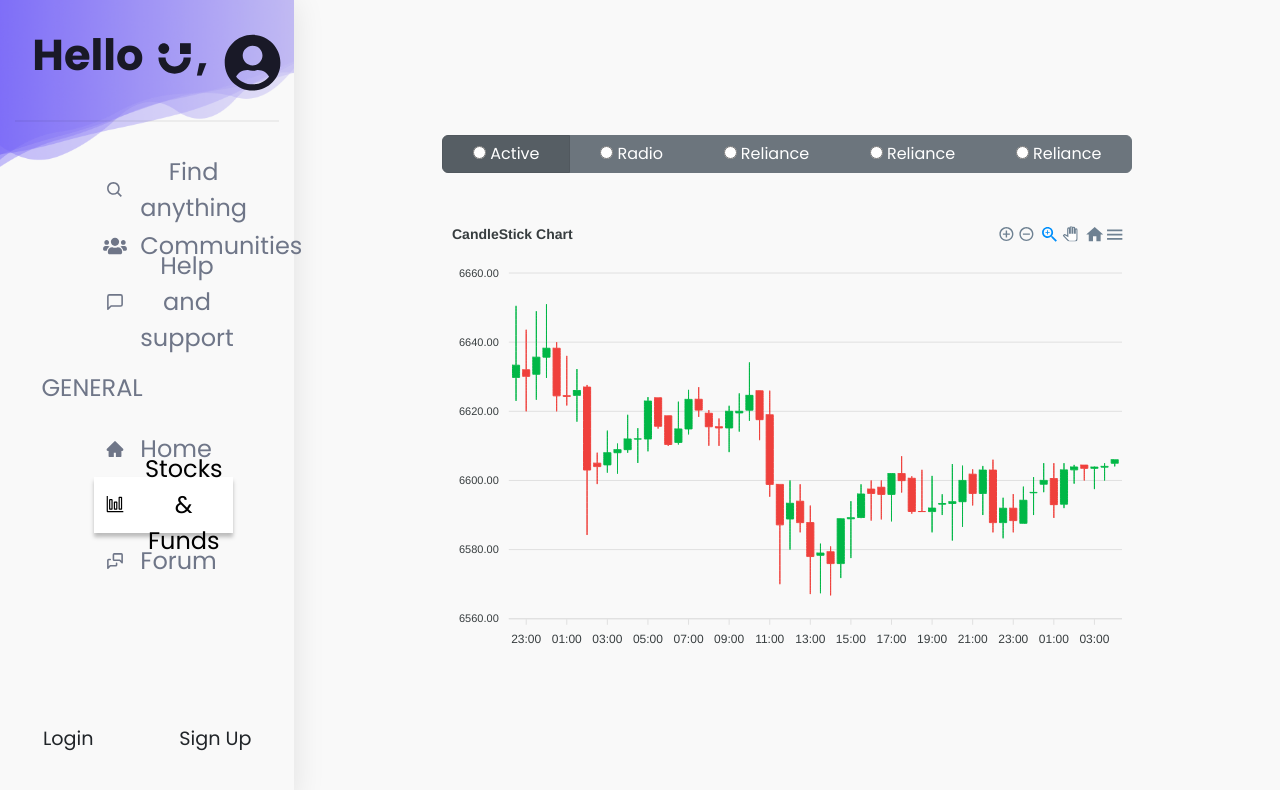
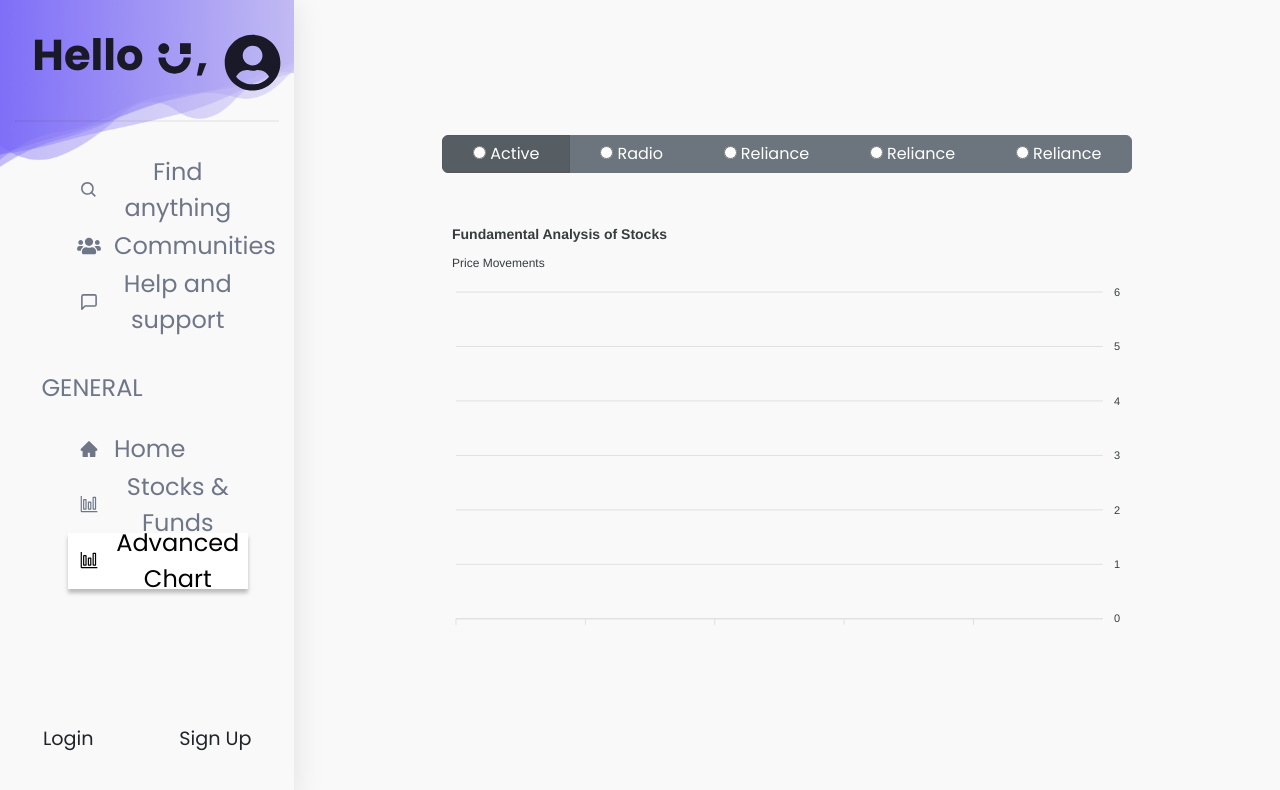
Before and after one commit to ArnavPrakash/TradeStation, a React (Create React App) app: page /Homepage/graph in a window 1280 px wide. Shown: the top 790 px of the page. Built offline with nearby package versions, Linux system fonts and the light colour scheme.

Commit message:
conflicts resolved plus graph data dynamic

```diff
--- a/src/App.js
+++ b/src/App.js
@@ -3,6 +3,7 @@ import { BrowserRouter, Routes, Route, Navigate } from 'react-router-dom'
 import Graph from './componants/graph.jsx';
 import Routed from './Router';
 import { useEffect, useState } from 'react';
+import ComponentPart from '../src/componants/ComponentPart'
 import Areagraph from './componants/Areagraph';
 
 function App() {
@@ -20,6 +21,7 @@ function App() {
         <Route exact path="/" element={<Navigate exact to="/Homepage" />} />
 				<Route exact path="/Homepage" element={<Routed/>} >
 					<Route path="/Homepage/graph" element={<Graph/>} />
+					<Route path="/Homepage/stocks" element={<ComponentPart/>} />
 			  </Route>
         </Routes>
 			</BrowserRouter>
--- a/src/Router.jsx
+++ b/src/Router.jsx
@@ -10,7 +10,7 @@ import {AiFillHome} from 'react-icons/ai';
 import {VscGraph} from 'react-icons/vsc';
 import {MdOutlineForum} from 'react-icons/md';
 import {TbMessages} from 'react-icons/tb';
-import ComponentPart from '../src/componants/ComponentPart'
+
 
 function Routed() {
     const location = useLocation();
@@ -52,15 +52,15 @@ function Routed() {
                             }} >
                                 <div><AiFillHome/> Home</div>
                             </button>
+                            <button className={window.location.pathname.startsWith("/Homepage/stocks") ? 'nav-button active' : 'nav-button'} onClick={() => {
+                                navigate("/Homepage/stocks")
+                            }}>
+                                <div><VscGraph/>Stocks & Funds</div>
+                            </button>
                             <button className={window.location.pathname.startsWith("/Homepage/graph") ? 'nav-button active' : 'nav-button'} onClick={() => {
                                 navigate("/Homepage/graph")
                             }}>
-                                <div><VscGraph/> Stocks & Funds</div>
-                            </button>
-                            <button className={window.location.pathname.startsWith("/session/issuemanagement") ? 'nav-button active' : 'nav-button'} onClick={() => {
-                                // navigate("/session/issuemanagement")
-                            }}>
-                                <div><TbMessages/>Forum</div>
+                                <div><VscGraph/>Advanced Chart</div>
                             </button>
                             </div>
                         </div>
--- a/src/componants/graph.jsx
+++ b/src/componants/graph.jsx
@@ -3,269 +3,332 @@ import React, { Component } from 'react';
 import Chart from 'react-apexcharts'
 import * as ReactDOM from "react-dom";
 import './css/graph.css'
+import { useState, useEffect } from "react";
 
 
 function Graph() {
+  const [data,setdata] = useState([])
+  // useEffect(() => {
+  //   setTimeout(() => {
+  //     setdata([
+  //       [1327359600000,30.95],
+  //       [1327446000000,31.34],
+  //       [1327532400000,31.18],
+  //       [1327618800000,31.05],
+  //       [1327878000000,31.00],
+  //       [1327964400000,30.95],
+  //       [1328050800000,31.24],
+  //       [1328137200000,31.29],
+  //       [1328223600000,31.85],
+  //       [1328482800000,31.86],
+  //       [1328569200000,32.28],
+  //       [1328655600000,32.10],
+  //       [1328742000000,32.65],
+  //       [1328828400000,32.21],
+  //       [1329087600000,32.35],
+  //       [1329174000000,32.44],
+  //       [1329260400000,32.46],
+  //       [1329346800000,32.86],
+  //       [1329433200000,32.75],
+  //       [1329778800000,32.54],
+  //       [1329865200000,32.33],
+  //       [1329951600000,32.97],
+  //       [1330038000000,33.41],
+  //       [1330297200000,33.27],
+  //       [1330383600000,33.27],
+  //       [1330470000000,32.89],
+  //       [1330556400000,33.10],
+  //       [1330642800000,33.73],
+  //       [1330902000000,33.22],
+  //       [1330988400000,31.99],
+  //       [1331074800000,32.41],
+  //       [1331161200000,33.05],
+  //       [1331247600000,33.64],
+  //       [1331506800000,33.56],
+  //       [1331593200000,34.22],
+  //       [1331679600000,33.77],
+  //       [1331766000000,34.17],
+  //       [1331852400000,33.82],
+  //       [1332111600000,34.51],
+  //       [1332198000000,33.16],
+  //       [1332284400000,33.56],
+  //       [1332370800000,33.71],
+  //       [1332457200000,33.81],
+  //       [1332712800000,34.40],
+  //       [1332799200000,34.63],
+  //       [1332885600000,34.46],
+  //       [1332972000000,34.48],
+  //       [1333058400000,34.31],
+  //       [1333317600000,34.70],
+  //       [1333404000000,34.31],
+  //       [1333490400000,33.46],
+  //       [1333576800000,33.59],
+  //       [1333922400000,33.22],
+  //       [1334008800000,32.61],
+  //       [1334095200000,33.01],
+  //       [1334181600000,33.55],
+  //       [1334268000000,33.18],
+  //       [1334527200000,32.84],
+  //       [1334613600000,33.84],
+  //       [1334700000000,33.39],
+  //       [1334786400000,32.91],
+  //       [1334872800000,33.06],
+  //       [1335132000000,32.62],
+  //       [1335218400000,32.40],
+  //       [1335304800000,33.13],
+  //       [1335391200000,33.26],
+  //       [1335477600000,33.58],
+  //       [1335736800000,33.55],
+  //       [1335823200000,33.77],
+  //       [1335909600000,33.76],
+  //       [1335996000000,33.32],
+  //       [1336082400000,32.61],
+  //       [1336341600000,32.52],
+  //       [1336428000000,32.67],
+  //       [1336514400000,32.52],
+  //       [1336600800000,31.92],
+  //       [1336687200000,32.20],
+  //       [1336946400000,32.23],
+  //       [1337032800000,32.33],
+  //       [1337119200000,32.36],
+  //       [1337205600000,32.01],
+  //       [1337292000000,31.31],
+  //       [1337551200000,32.01],
+  //       [1337637600000,32.01],
+  //       [1337724000000,32.18],
+  //       [1337810400000,31.54],
+  //       [1337896800000,31.60],
+  //       [1338242400000,32.05],
+  //       [1338328800000,31.29],
+  //       [1338415200000,31.05],
+  //       [1338501600000,29.82],
+  //       [1338760800000,30.31],
+  //       [1338847200000,30.70],
+  //       [1338933600000,31.69],
+  //       [1339020000000,31.32],
+  //       [1339106400000,31.65],
+  //       [1339365600000,31.13],
+  //       [1339452000000,31.77],
+  //       [1339538400000,31.79],
+  //       [1339624800000,31.67],
+  //       [1339711200000,32.39],
+  //       [1339970400000,32.63],
+  //       [1340056800000,32.89],
+  //       [1340143200000,31.99],
+  //       [1340229600000,31.23],
+  //       [1340316000000,31.57],
+  //       [1340575200000,30.84],
+  //       [1340661600000,31.07],
+  //       [1340748000000,31.41],
+  //       [1340834400000,31.17],
+  //       [1340920800000,32.37],
+  //       [1341180000000,32.19],
+  //       [1341266400000,32.51],
+  //       [1341439200000,32.53],
+  //       [1341525600000,31.37],
+  //       [1341784800000,30.43],
+  //       [1341871200000,30.44],
+  //       [1341957600000,30.20],
+  //       [1342044000000,30.14],
+  //       [1342130400000,30.65],
+  //       [1342389600000,30.40],
+  //       [1342476000000,30.65],
+  //       [1342562400000,31.43],
+  //       [1342648800000,31.89],
+  //       [1342735200000,31.38],
+  //       [1342994400000,30.64],
+  //       [1343080800000,30.02],
+  //       [1343167200000,30.33],
+  //       [1343253600000,30.95],
+  //       [1343340000000,31.89],
+  //       [1343599200000,31.01],
+  //       [1343685600000,30.88],
+  //       [1343772000000,30.69],
+  //       [1343858400000,30.58],
+  //       [1343944800000,32.02],
+  //       [1344204000000,32.14],
+  //       [1344290400000,32.37],
+  //       [1344376800000,32.51],
+  //       [1344463200000,32.65],
+  //       [1344549600000,32.64],
+  //       [1344808800000,32.27],
+  //       [1344895200000,32.10],
+  //       [1344981600000,32.91],
+  //       [1345068000000,33.65],
+  //       [1345154400000,33.80],
+  //       [1345413600000,33.92],
+  //       [1345500000000,33.75],
+  //       [1345586400000,33.84],
+  //       [1345672800000,33.50],
+  //       [1345759200000,32.26],
+  //       [1346018400000,32.32],
+  //       [1346104800000,32.06],
+  //       [1346191200000,31.96],
+  //       [1346277600000,31.46],
+  //       [1346364000000,31.27],
+  //       [1346709600000,31.43],
+  //       [1346796000000,32.26],
+  //       [1346882400000,32.79],
+  //       [1346968800000,32.46],
+  //       [1347228000000,32.13],
+  //       [1347314400000,32.43],
+  //       [1347400800000,32.42],
+  //       [1347487200000,32.81],
+  //       [1347573600000,33.34],
+  //       [1347832800000,33.41],
+  //       [1347919200000,32.57],
+  //       [1348005600000,33.12],
+  //       [1348092000000,34.53],
+  //       [1348178400000,33.83],
+  //       [1348437600000,33.41],
+  //       [1348524000000,32.90],
+  //       [1348610400000,32.53],
+  //       [1348696800000,32.80],
+  //       [1348783200000,32.44],
+  //       [1349042400000,32.62],
+  //       [1349128800000,32.57],
+  //       [1349215200000,32.60],
+  //       [1349301600000,32.68],
+  //       [1349388000000,32.47],
+  //       [1349647200000,32.23],
+  //       [1349733600000,31.68],
+  //       [1349820000000,31.51],
+  //       [1349906400000,31.78],
+  //       [1349992800000,31.94],
+  //       [1350252000000,32.33],
+  //       [1350338400000,33.24],
+  //       [1350424800000,33.44],
+  //       [1350511200000,33.48],
+  //       [1350597600000,33.24],
+  //       [1350856800000,33.49],
+  //       [1350943200000,33.31],
+  //       [1351029600000,33.36],
+  //       [1351116000000,33.40],
+  //       [1351202400000,34.01],
+  //       [1351638000000,34.02],
+  //       [1351724400000,34.36],
+  //       [1351810800000,34.39],
+  //       [1352070000000,34.24],
+  //       [1352156400000,34.39],
+  //       [1352242800000,33.47],
+  //       [1352329200000,32.98],
+  //       [1352415600000,32.90],
+  //       [1352674800000,32.70],
+  //       [1352761200000,32.54],
+  //       [1352847600000,32.23],
+  //       [1352934000000,32.64],
+  //       [1353020400000,32.65],
+  //       [1353279600000,32.92],
+  //       [1353366000000,32.64],
+  //       [1353452400000,32.84],
+  //       [1353625200000,33.40],
+  //       [1353884400000,33.30],
+  //       [1353970800000,33.18],
+  //       [1354057200000,33.88],
+  //       [1354143600000,34.09],
+  //       [1354230000000,34.61],
+  //       [1354489200000,34.70],
+  //       [1354575600000,35.30],
+  //       [1354662000000,35.40],
+  //       [1354748400000,35.14],
+  //       [1354834800000,35.48],
+  //       [1355094000000,35.75],
+  //       [1355180400000,35.54],
+  //       [1355266800000,35.96],
+  //       [1355353200000,35.53],
+  //       [1355439600000,37.56],
+  //       [1355698800000,37.42],
+  //       [1355785200000,37.49],
+  //       [1355871600000,38.09],
+  //       [1355958000000,37.87],
+  //       [1356044400000,37.71],
+  //       [1356303600000,37.53],
+  //       [1356476400000,37.55],
+  //       [1356562800000,37.30],
+  //       [1356649200000,36.90],
+  //       [1356908400000,37.68],
+  //       [1357081200000,38.34],
+  //       [1357167600000,37.75],
+  //       [1357254000000,38.13],
+  //       [1357513200000,37.94],
+  //       [1357599600000,38.14],
+  //       [1357686000000,38.66],
+  //       [1357772400000,38.62],
+  //       [1357858800000,38.09],
+  //       [1358118000000,38.16],
+  //       [1358204400000,38.15],
+  //       [1358290800000,37.88],
+  //       [1358377200000,37.73],
+  //       [1358463600000,37.98],
+  //       [1358809200000,37.95],
+  //       [1358895600000,38.25],
+  //       [1358982000000,38.10],
+  //       [1359068400000,38.32],
+  //       [1359327600000,38.24],
+  //       [1359414000000,38.52],
+  //       [1359500400000,37.94],
+  //       [1359586800000,37.83],
+  //       [1359673200000,38.34],
+  //       [1359932400000,38.10],
+  //       [1360018800000,38.51],
+  //       [1360105200000,38.40],
+  //       [1360191600000,38.07],
+  //       [1360278000000,39.12],
+  //       [1360537200000,38.64],
+  //       [1360623600000,38.89],
+  //       [1360710000000,38.81],
+  //       [1360796400000,38.61],
+  //       [1360882800000,38.63],
+  //       [1361228400000,38.99],
+  //       [1361314800000,38.77],
+  //       [1361401200000,38.34],
+  //       [1361487600000,38.55],
+  //       [1361746800000,38.11],
+  //       [1361833200000,38.59],
+  //       [1361919600000,39.60],
+  //     ]);
+  //   }, 1000);
+  // });
+
+
     const chart = {
+
       series: [{
-          data: [{
-              x: new Date(1538778600000),
-              y: [6629.81, 6650.5, 6623.04, 6633.33]
-            },
-            {
-              x: new Date(1538780400000),
-              y: [6632.01, 6643.59, 6620, 6630.11]
-            },
-            {
-              x: new Date(1538782200000),
-              y: [6630.71, 6648.95, 6623.34, 6635.65]
-            },
-            {
-              x: new Date(1538784000000),
-              y: [6635.65, 6651, 6629.67, 6638.24]
-            },
-            {
-              x: new Date(1538785800000),
-              y: [6638.24, 6640, 6620, 6624.47]
-            },
-            {
-              x: new Date(1538787600000),
-              y: [6624.53, 6636.03, 6621.68, 6624.31]
-            },
-            {
-              x: new Date(1538789400000),
-              y: [6624.61, 6632.2, 6617, 6626.02]
-            },
-            {
-              x: new Date(1538791200000),
-              y: [6627, 6627.62, 6584.22, 6603.02]
-            },
-            {
-              x: new Date(1538793000000),
-              y: [6605, 6608.03, 6598.95, 6604.01]
-            },
-            {
-              x: new Date(1538794800000),
-              y: [6604.5, 6614.4, 6602.26, 6608.02]
-            },
-            {
-              x: new Date(1538796600000),
-              y: [6608.02, 6610.68, 6601.99, 6608.91]
-            },
-            {
-              x: new Date(1538798400000),
-              y: [6608.91, 6618.99, 6608.01, 6612]
-            },
-            {
-              x: new Date(1538800200000),
-              y: [6612, 6615.13, 6605.09, 6612]
-            },
-            {
-              x: new Date(1538802000000),
-              y: [6612, 6624.12, 6608.43, 6622.95]
-            },
-            {
-              x: new Date(1538803800000),
-              y: [6623.91, 6623.91, 6615, 6615.67]
-            },
-            {
-              x: new Date(1538805600000),
-              y: [6618.69, 6618.74, 6610, 6610.4]
-            },
-            {
-              x: new Date(1538807400000),
-              y: [6611, 6622.78, 6610.4, 6614.9]
-            },
-            {
-              x: new Date(1538809200000),
-              y: [6614.9, 6626.2, 6613.33, 6623.45]
-            },
-            {
-              x: new Date(1538811000000),
-              y: [6623.48, 6627, 6618.38, 6620.35]
-            },
-            {
-              x: new Date(1538812800000),
-              y: [6619.43, 6620.35, 6610.05, 6615.53]
-            },
-            {
-              x: new Date(1538814600000),
-              y: [6615.53, 6617.93, 6610, 6615.19]
-            },
-            {
-              x: new Date(1538816400000),
-              y: [6615.19, 6621.6, 6608.2, 6620]
-            },
-            {
-              x: new Date(1538818200000),
-              y: [6619.54, 6625.17, 6614.15, 6620]
-            },
-            {
-              x: new Date(1538820000000),
-              y: [6620.33, 6634.15, 6617.24, 6624.61]
-            },
-            {
-              x: new Date(1538821800000),
-              y: [6625.95, 6626, 6611.66, 6617.58]
-            },
-            {
-              x: new Date(1538823600000),
-              y: [6619, 6625.97, 6595.27, 6598.86]
-            },
-            {
-              x: new Date(1538825400000),
-              y: [6598.86, 6598.88, 6570, 6587.16]
-            },
-            {
-              x: new Date(1538827200000),
-              y: [6588.86, 6600, 6580, 6593.4]
-            },
-            {
-              x: new Date(1538829000000),
-              y: [6593.99, 6598.89, 6585, 6587.81]
-            },
-            {
-              x: new Date(1538830800000),
-              y: [6587.81, 6592.73, 6567.14, 6578]
-            },
-            {
-              x: new Date(1538832600000),
-              y: [6578.35, 6581.72, 6567.39, 6579]
-            },
-            {
-              x: new Date(1538834400000),
-              y: [6579.38, 6580.92, 6566.77, 6575.96]
-            },
-            {
-              x: new Date(1538836200000),
-              y: [6575.96, 6589, 6571.77, 6588.92]
-            },
-            {
-              x: new Date(1538838000000),
-              y: [6588.92, 6594, 6577.55, 6589.22]
-            },
-            {
-              x: new Date(1538839800000),
-              y: [6589.3, 6598.89, 6589.1, 6596.08]
-            },
-            {
-              x: new Date(1538841600000),
-              y: [6597.5, 6600, 6588.39, 6596.25]
-            },
-            {
-              x: new Date(1538843400000),
-              y: [6598.03, 6600, 6588.73, 6595.97]
-            },
-            {
-              x: new Date(1538845200000),
-              y: [6595.97, 6602.01, 6588.17, 6602]
-            },
-            {
-              x: new Date(1538847000000),
-              y: [6602, 6607, 6596.51, 6599.95]
-            },
-            {
-              x: new Date(1538848800000),
-              y: [6600.63, 6601.21, 6590.39, 6591.02]
-            },
-            {
-              x: new Date(1538850600000),
-              y: [6591.02, 6603.08, 6591, 6591]
-            },
-            {
-              x: new Date(1538852400000),
-              y: [6591, 6601.32, 6585, 6592]
-            },
-            {
-              x: new Date(1538854200000),
-              y: [6593.13, 6596.01, 6590, 6593.34]
-            },
-            {
-              x: new Date(1538856000000),
-              y: [6593.34, 6604.76, 6582.63, 6593.86]
-            },
-            {
-              x: new Date(1538857800000),
-              y: [6593.86, 6604.28, 6586.57, 6600.01]
-            },
-            {
-              x: new Date(1538859600000),
-              y: [6601.81, 6603.21, 6592.78, 6596.25]
-            },
-            {
-              x: new Date(1538861400000),
-              y: [6596.25, 6604.2, 6590, 6602.99]
-            },
-            {
-              x: new Date(1538863200000),
-              y: [6602.99, 6606, 6584.99, 6587.81]
-            },
-            {
-              x: new Date(1538865000000),
-              y: [6587.81, 6595, 6583.27, 6591.96]
-            },
-            {
-              x: new Date(1538866800000),
-              y: [6591.97, 6596.07, 6585, 6588.39]
-            },
-            {
-              x: new Date(1538868600000),
-              y: [6587.6, 6598.21, 6587.6, 6594.27]
-            },
-            {
-              x: new Date(1538870400000),
-              y: [6596.44, 6601, 6590, 6596.55]
-            },
-            {
-              x: new Date(1538872200000),
-              y: [6598.91, 6605, 6596.61, 6600.02]
-            },
-            {
-              x: new Date(1538874000000),
-              y: [6600.55, 6605, 6589.14, 6593.01]
-            },
-            {
-              x: new Date(1538875800000),
-              y: [6593.15, 6605, 6592, 6603.06]
-            },
-            {
-              x: new Date(1538877600000),
-              y: [6603.07, 6604.5, 6599.09, 6603.89]
-            },
-            {
-              x: new Date(1538879400000),
-              y: [6604.44, 6604.44, 6600, 6603.5]
-            },
-            {
-              x: new Date(1538881200000),
-              y: [6603.5, 6603.99, 6597.5, 6603.86]
-            },
-            {
-              x: new Date(1538883000000),
-              y: [6603.85, 6605, 6600, 6604.07]
-            },
-            {
-              x: new Date(1538884800000),
-              y: [6604.98, 6606, 6604.07, 6606]
-            },
-          ]
+        name: "STOCK ABC",
+        data: data
       }],
       options: {
         chart: {
-            type: 'candlestick',
-            height: '100%'
+          type: 'area',
+          height: 350,
+          zoom: {
+            enabled: false
+          }
         },
+        dataLabels: {
+          enabled: false
+        },
+        stroke: {
+          curve: 'straight'
+        },
+
         title: {
-            text: 'CandleStick Chart',
+          text: 'Fundamental Analysis of Stocks',
           align: 'left'
         },
+        subtitle: {
+          text: 'Price Movements',
+          align: 'left'
+        },
+        // labels: series.monthDataSeries1.dates,
         xaxis: {
-            type: 'datetime'
+          type: 'datetime',
         },
         yaxis: {
-            tooltip: {
-              enabled: true
-            }
+          opposite: true
+        },
+        legend: {
+          horizontalAlign: 'left'
         }
       },
 
@@ -292,7 +355,7 @@ function Graph() {
             </label>
           </div>
         <div className='graph'>
-            <Chart options={chart.options} series={chart.series} type="candlestick" width="100%" />
+            <Chart options={chart.options} series={chart.series} type="area" width="100%" />
         </div>
         </div>
     );
--- a/src/sidebar.css
+++ b/src/sidebar.css
@@ -45,13 +45,13 @@
 }
 .buttons{
 	width: 100%;
-	padding-left: 30%;
+	padding-left: 20%;
 	margin: 15px 0 40px 0;
 }
 button.nav-button {
 	font-size: 1.5em;
 	height: 7vh;
-	width: 75%;
+	width: 85%;
 	display: flex;
 	flex-direction: row;
 	align-items: center;
```
Lines whose indentation alone changed are shown as unchanged.
